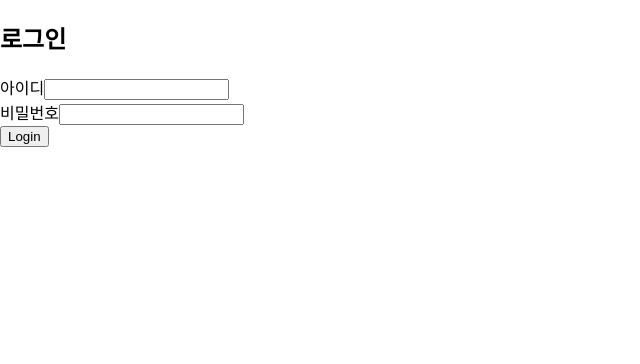
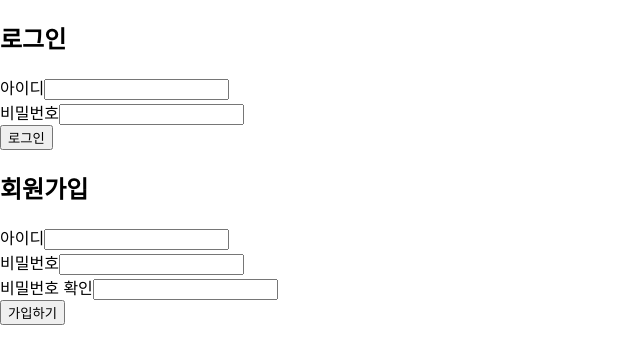
Before and after one commit to wrikit/wrikitFront, a React (Create React App) app: page /login in a window 1280 px wide. Shown: the top 364 px of the page, without its empty margins (0-640 px from the left). Built offline with nearby package versions, Linux system fonts and the light colour scheme; no server answers; the HTML template or start-up script is replaced by a standard one.

Commit message:
Feat: 회원가입 기능

```diff
--- a/src/App.js
+++ b/src/App.js
@@ -1,27 +1,13 @@
 import Login from "./components/Login";
+import Resister from "./components/Resister";
 import "./styles/App.scss"
-import axios from "axios"
-
-
 
 function App() {
-  try {
-    axios.post("http://115.85.180.7:8000/auth/login/",
-      {
-        "username": "user1",
-        "userpass": "user1pass"
-      }, {
-        withCredentials: true
-      }).then(result => {
-      console.dir(result)
-      console.log(result.cookie)
-    })
-  } catch (error) {
-    console.log('asdf');
-  }
+
   return (
     <div className="App">
       <Login/>
+      <Resister/>
     </div>
   );
 }
--- a/src/components/Login.js
+++ b/src/components/Login.js
@@ -24,11 +24,9 @@ const Login = () => {
     })
       .then((res) => {
         console.dir(res.data);
-        // if (res.data[result] === false) {
-        //   alert(`${res.data.username}님 안녕하세요!`)
-        // } else {
-        //   alert('아이디 또는 비밀번호를 확인해주세요.')
-        // }
+        if(res.data.result === false) {
+          alert(`${res.data.message}`)
+        }
       })
       .catch(function (err) {
         console.log(err);
@@ -62,7 +60,7 @@ const Login = () => {
       />
       <br />
       <button type="button" onClick={onSubmitHandler}>
-        Login
+        로그인
       </button>
     </form>
   );
--- /dev/null
+++ b/src/components/Resister.js
@@ -0,0 +1,79 @@
+import axios from "axios";
+import { useState } from "react";
+
+const Resister = () => {
+  const [id, setId] = useState("");
+  const [pw, setPw] = useState("");
+  const [ConfirmPw, setConfirmPw] = useState("");
+
+  const onIdHandler = (e) => {
+    setId(e.currentTarget.value);
+  };
+  const onPwHandler = (e) => {
+    setPw(e.currentTarget.value);
+  };
+  const onConfirmPwHandler = (e) => {
+    setConfirmPw(e.currentTarget.value);
+  };
+
+  const onSubmitHandler = (e) => {
+    if (pw !== ConfirmPw) {
+      return alert("비밀번호가 같지 않습니다.");
+    } else {
+      axios({
+        method: "POST",
+        url: "http://115.85.180.7:8000/auth/create/",
+        data: {
+          username: id,
+          userpass: pw,
+        },
+      })
+        .then((res) => {
+          console.log(res.data);
+          console.log(res.data.result);
+          if (res.data.result == true) {
+            alert(`${res.data.username}님 안녕하세요!`);
+          } else {
+              alert(`${res.data.message}`)
+          }
+        })
+        .catch(function (err) {
+          console.log(err);
+        });
+    }
+  };
+
+  const onKeyPress = (e) => {
+    if (e.key === "Enter") {
+      onSubmitHandler();
+    }
+  };
+
+  return (
+    <div>
+      <form className="Resister" onSubmit={onSubmitHandler}>
+        <h2>회원가입</h2>
+        <label htmlFor="id">아이디</label>
+        <input id="id" type="text" value={id} onChange={onIdHandler} />
+        <br />
+        <label htmlFor="pw">비밀번호</label>
+        <input id="pw" type="password" value={pw} onChange={onPwHandler} />
+        <br />
+        <label htmlFor="confirm-pw">비밀번호 확인</label>
+        <input
+          id="confirm-pw"
+          type="password"
+          value={ConfirmPw}
+          onChange={onConfirmPwHandler}
+          onKeyPress={onKeyPress}
+        />
+        <br />
+        <button type="button" onClick={onSubmitHandler}>
+          가입하기
+        </button>
+      </form>
+    </div>
+  );
+};
+
+export default Resister;
```
